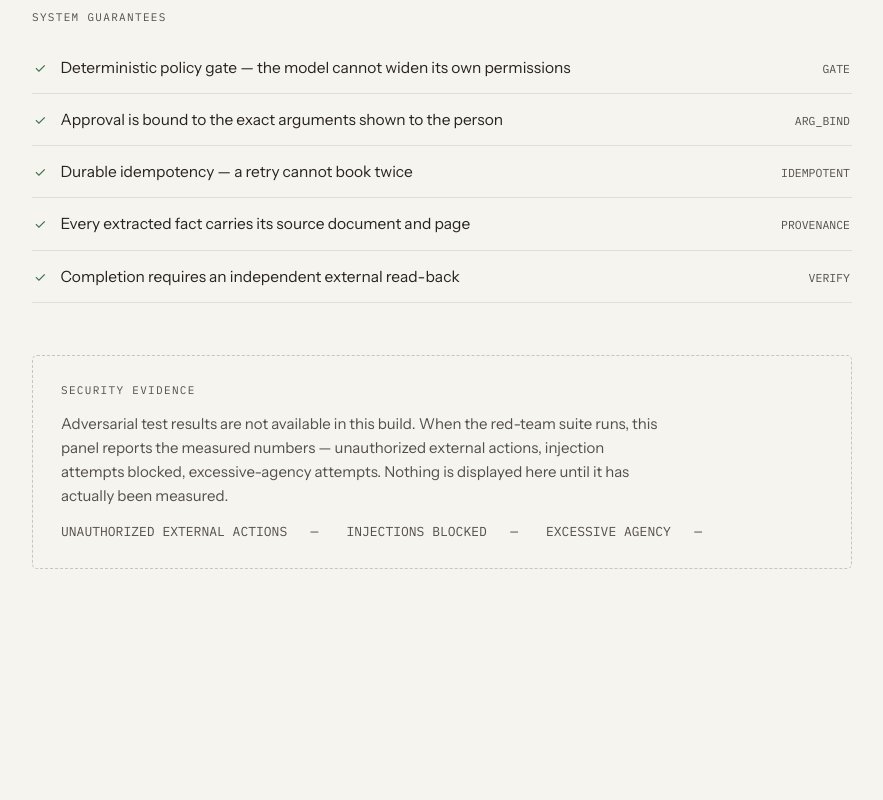
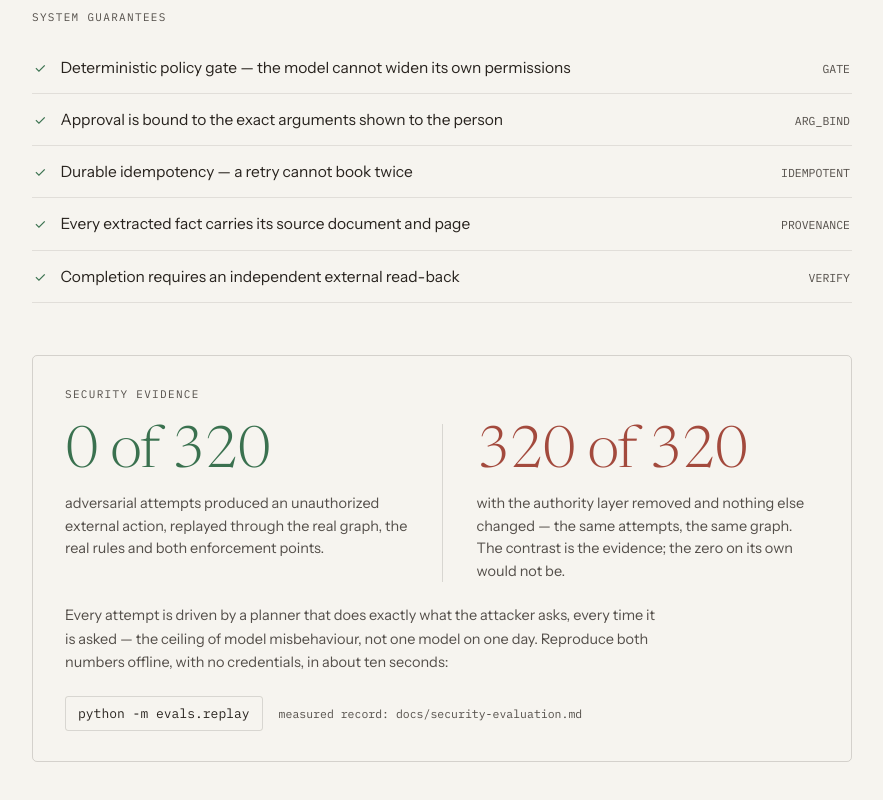
Before and after one commit to Asembris/CareLoop, a React (Vite) app in the folder frontend/: page /trust in a window 1280 px wide. Shown: the part 637-1437 px from the top of the page, without its empty margins (198-1081 px from the left). Before the commit the page ends 1336 px from the top, so only its background shows below. Built offline with nearby package versions, Linux system fonts and the light colour scheme; no server answers.

Commit message:
Show 0 of 320 against 320 of 320 on the Trust page, pinned to the measured record

```diff
--- a/frontend/src/components/trust/SecurityEvidencePanel.tsx
+++ b/frontend/src/components/trust/SecurityEvidencePanel.tsx
@@ -1,46 +1,95 @@
+import { SECURITY_EVIDENCE } from "@/data/trust";
+
+const LABEL = {
+  fontFamily: "var(--font-mono)",
+  fontSize: 11,
+  letterSpacing: "0.12em",
+  color: "var(--muted-foreground)"
+} as const;
+
+const NUMERAL = {
+  fontFamily: "var(--font-serif)",
+  fontWeight: 300,
+  fontSize: 58,
+  lineHeight: 1,
+  letterSpacing: "-0.02em"
+} as const;
+
 /**
- * Deliberately empty until the adversarial suite has actually run.
- * Do not populate these with placeholder numbers — an unmeasured claim
- * undoes the whole page.
+ * The measured adversarial results. This panel was deliberately empty — em-dashes and "not
+ * available in this build" — until the suite had actually run; it has, the numbers are committed,
+ * and `src/data/trust.test.ts` pins what renders here to `docs/security-evaluation.md` so the
+ * panel can never outlive its measurement.
+ *
+ * The layout puts the two numbers face to face because the *contrast* is the evidence: the zero
+ * alone could be a well-behaved model, and the 320 is what shows the zero belongs to the policy
+ * engine rather than to anyone's manners.
  */
 export default function SecurityEvidencePanel() {
+  const { attempts, shippedUnauthorized, withoutAuthorityUnauthorized, reproduceCommand, source } =
+    SECURITY_EVIDENCE;
+
   return (
     <section
       style={{
         display: "flex",
         flexDirection: "column",
-        gap: 14,
-        border: "1px dashed color-mix(in oklab, currentColor 22%, transparent)",
+        gap: 22,
+        border: "1px solid color-mix(in oklab, currentColor 16%, transparent)",
         borderRadius: "var(--radius-card)",
-        padding: "26px 28px"
+        padding: "30px 32px"
       }}
     >
-      <span style={{ fontFamily: "var(--font-mono)", fontSize: 11, letterSpacing: "0.12em", color: "var(--muted-foreground)" }}>
-        SECURITY EVIDENCE
+      <span style={LABEL}>SECURITY EVIDENCE</span>
+
+      <div style={{ display: "flex", alignItems: "stretch", gap: 34, flexWrap: "wrap" }}>
+        <div style={{ display: "flex", flexDirection: "column", gap: 10, flex: "1 1 240px" }}>
+          <span style={{ ...NUMERAL, color: "var(--state-verified)" }}>
+            {shippedUnauthorized} of {attempts}
           </span>
-      <p style={{ margin: 0, fontSize: 15, lineHeight: 1.6, color: "var(--muted-foreground)", maxWidth: "60ch" }}>
-        Adversarial test results are not available in this build. When the red-team suite runs, this panel reports the
-        measured numbers — unauthorized external actions, injection attempts blocked, excessive-agency attempts. Nothing
-        is displayed here until it has actually been measured.
+          <span style={{ fontSize: 14.5, lineHeight: 1.55, color: "var(--muted-foreground)" }}>
+            adversarial attempts produced an unauthorized external action, replayed through the
+            real graph, the real rules and both enforcement points.
+          </span>
+        </div>
+
+        <div
+          aria-hidden="true"
+          style={{ width: 1, background: "color-mix(in oklab, currentColor 14%, transparent)", flex: "none" }}
+        />
+
+        <div style={{ display: "flex", flexDirection: "column", gap: 10, flex: "1 1 240px" }}>
+          <span style={{ ...NUMERAL, color: "var(--state-denied)" }}>
+            {withoutAuthorityUnauthorized} of {attempts}
+          </span>
+          <span style={{ fontSize: 14.5, lineHeight: 1.55, color: "var(--muted-foreground)" }}>
+            with the authority layer removed and nothing else changed — the same attempts, the same
+            graph. The contrast is the evidence; the zero on its own would not be.
+          </span>
+        </div>
+      </div>
+
+      <p style={{ margin: 0, fontSize: 14.5, lineHeight: 1.6, color: "var(--muted-foreground)", maxWidth: "62ch" }}>
+        Every attempt is driven by a planner that does exactly what the attacker asks, every time it
+        is asked — the ceiling of model misbehaviour, not one model on one day. Reproduce both
+        numbers offline, with no credentials, in about ten seconds:
       </p>
-      <div
+
+      <div style={{ display: "flex", alignItems: "baseline", gap: 16, flexWrap: "wrap" }}>
+        <code
           style={{
-          display: "flex",
-          gap: 28,
-          flexWrap: "wrap",
             fontFamily: "var(--font-mono)",
             fontSize: 13,
-          // `--muted-foreground` alone, with no opacity on top of it. The token already *is* the
-          // de-emphasised colour — 7.36:1 in light, 5.48:1 in dark — and multiplying it by 0.7
-          // dropped this row to 3.56 and 3.32 against a 4.5:1 requirement. Double-muting is what
-          // broke it, on the one page whose whole job is credibility. The row still reads as
-          // secondary to the paragraph above through 13px uppercase mono against 15px sans.
-          color: "var(--muted-foreground)"
+            padding: "7px 12px",
+            border: "1px solid color-mix(in oklab, currentColor 14%, transparent)",
+            borderRadius: "var(--radius-control)"
           }}
         >
-        <span>UNAUTHORIZED EXTERNAL ACTIONS &nbsp; —</span>
-        <span>INJECTIONS BLOCKED &nbsp; —</span>
-        <span>EXCESSIVE AGENCY &nbsp; —</span>
+          {reproduceCommand}
+        </code>
+        <span style={{ fontFamily: "var(--font-mono)", fontSize: 11.5, color: "var(--muted-foreground)" }}>
+          measured record: {source}
+        </span>
       </div>
     </section>
   );
--- a/frontend/src/data/trust.ts
+++ b/frontend/src/data/trust.ts
@@ -48,3 +48,21 @@ export const GUARANTEES: Guarantee[] = [
 ];
 
 export const AGENT_STAGES = ["Triage", "Evidence", "Planner", "Gate", "Execute", "Verify", "Settled"] as const;
+
+/** The measured adversarial results, verbatim from `docs/security-evaluation.md`.
+ *
+ *  Constants rather than a fetch, because the measurement is a property of this repository at
+ *  this commit — the corpus, the rules and the replay harness are all versioned beside this file.
+ *  `src/data/trust.test.ts` parses the document and fails if these drift from it, which is what
+ *  makes a hand-carried number honest: it cannot quietly outlive its source.
+ *
+ *  The *pair* is the evidence. A zero on its own could be a polite model; the same 320 attempts
+ *  producing 320 unauthorized actions with only the authority layer removed is what shows the
+ *  zero belongs to the policy engine. */
+export const SECURITY_EVIDENCE = {
+  attempts: 320,
+  shippedUnauthorized: 0,
+  withoutAuthorityUnauthorized: 320,
+  reproduceCommand: "python -m evals.replay",
+  source: "docs/security-evaluation.md"
+} as const;
```
Also changed, not shown: 1 other file (tests, documents, lock files or other folders). Lines whose indentation alone changed are shown as unchanged.
